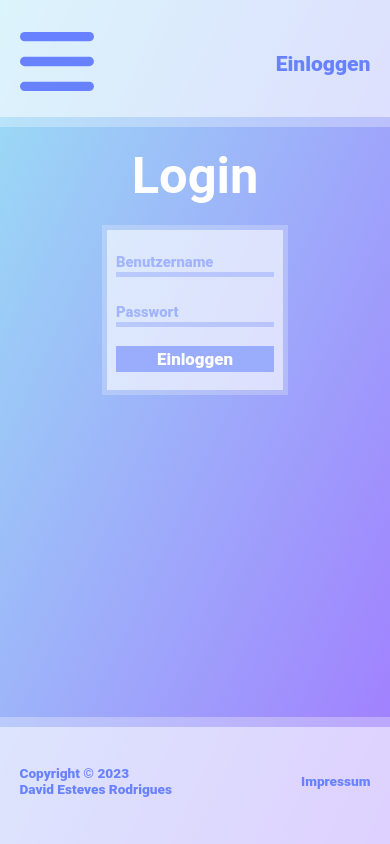
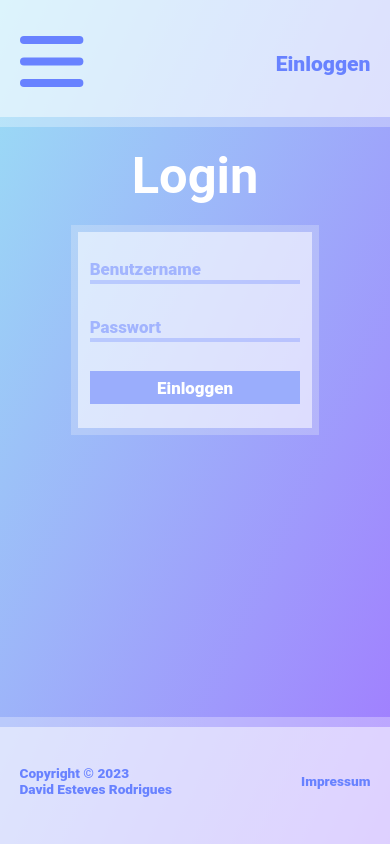
Before and after one commit to daviddresus/portfolio, a React (Create React App) app: page /login in a window 390 px wide. Built offline with nearby package versions, Linux system fonts and the light colour scheme; no server answers.

Commit message:
started reworking the pdfviewer and lebenslauf page (lebenslauf page is using its own object for pdf instead of the component and needs to be fixed ASAP + small UI improvements on all platforms)

```diff
--- a/src/Components/Abstract/Pdfviewer.css
+++ b/src/Components/Abstract/Pdfviewer.css
@@ -3,3 +3,45 @@
     height: 55vw;
     width: 40vw;
 }
+
+.pdf_error_msg
+{
+    display: block;
+    color: white;
+    font-weight: 1000;
+    font-size: 2.5vh;
+    text-align: center;
+    margin-bottom: 10%;
+}
+
+.pdf_download_link
+{
+    display: block;
+    text-align: center;
+    transition-duration: 0.5s;
+}
+
+.pdf_download_link:hover
+{
+    transform: scale(1.1);
+    cursor: pointer;
+    transition-duration: 0.5s;
+}
+
+/*Smartphone*/
+@media screen and (max-width: 875px) and (orientation: portrait)
+{
+    .pdf_error_msg
+    {
+        margin-bottom: 20%;
+    }
+}
+
+/*Tablet*/
+@media screen and (min-width: 875px) and (max-width: 1023px) and (orientation: portrait)
+{
+    .pdf_error_msg
+    {
+        margin-bottom: 30%;
+    }
+}
--- a/src/Components/DropDown/Dropdown.module.css
+++ b/src/Components/DropDown/Dropdown.module.css
@@ -82,11 +82,31 @@
 /*Smartphone*/
 @media screen and (max-width: 875px) and (orientation: portrait)
 {
+    .dropdown
+    {
+        height: 12.5vw;
+    }
 
+    .contentOpen
+    {
+        width: auto;
+        max-height: 95vw;
+        transition: max-height 1s ease-in-out;
+    }
 }
 
 /*Tablet*/
 @media screen and (min-width: 875px) and (max-width: 1023px) and (orientation: portrait)
 {
+    .dropdown
+    {
+        height: 10vw;
+    }
 
+    .contentOpen
+    {
+        width: auto;
+        max-height: 65vw;
+        transition: max-height 1s ease-in-out;
+    }
 }
--- a/src/Components/Navbar/Navbar.css
+++ b/src/Components/Navbar/Navbar.css
@@ -88,7 +88,7 @@ header
 
 img
 {
-  height: 7vh;
+  height: 6vh;
 }
 
 ul
--- a/src/Components/Navbar/Navbar.js
+++ b/src/Components/Navbar/Navbar.js
@@ -61,7 +61,7 @@ function Navbar() {
           <nav>
             <ul style={{ height: isScrolled ? '7.5vh' : '15vh', transitionDuration: '0.5s' }} id='navbar_content_holder'>
               <li id='hamburger' onClick={openSideMenu}>
-                <img src='Images/menu.svg' alt='Hamburger Icon' id='hamburger_icon' style={{ height: isScrolled ? '4vh' : '7vh', transitionDuration: '0.5s' }} />
+                <img src='Images/menu.svg' alt='Hamburger Icon' id='hamburger_icon' style={{ height: isScrolled ? '4vh' : '6vh', transitionDuration: '0.5s' }} />
               </li>
               <li>
                 <a href='/'>
--- a/src/Pages/Itprojekte/Itprojekte.css
+++ b/src/Pages/Itprojekte/Itprojekte.css
@@ -15,6 +15,9 @@
 
 #all_project_boxes
 {
+    display: flex;
+    flex-direction: column;
+    gap: 7.5vw;
     margin-bottom: 5%;
 }
 
@@ -140,6 +143,11 @@
 /*Smartphone*/
 @media screen and (max-width: 875px) and (orientation: portrait)
 {
+    #all_project_boxes
+    {
+        gap: 20vw;
+    }
+
     .vertical_line
     {
         width: 70%;
@@ -216,6 +224,11 @@
 /*Tablet*/
 @media screen and (min-width: 875px) and (max-width: 1023px) and (orientation: portrait)
 {
+    #all_project_boxes
+    {
+        gap: 20vw;
+    }
+
     .vertical_line
     {
         width: 70%;
--- a/src/Pages/Itprojekte/Itprojekte.js
+++ b/src/Pages/Itprojekte/Itprojekte.js
@@ -2,7 +2,7 @@ import './Itprojekte.css';
 import Title from '../../Components/Title/Title.js';
 
 import Dropdown from '../../Components/DropDown/Dropdown.js';
-import Abstract from '../../Components/Abstract/Pdfviewer.js';
+import Pdfviewer from '../../Components/Abstract/Pdfviewer.js';
 
 import React, { useEffect } from 'react';
 
@@ -44,7 +44,7 @@ export default function Itprojekte() {
 
                 <img className='project_image' src={project.img} alt='Bild vom Projekt'></img>
               </div>
-              <Dropdown content={<Abstract data={project.pdf_file} title={project.pdf_title} />} title={'Abstract'} />
+              <Dropdown content={<Pdfviewer data={project.pdf_file} title={project.pdf_title} />} title={'Abstract'} />
             </div>
           </div>
         ))}
--- a/src/Pages/Lebenslauf/Lebenslauf.css
+++ b/src/Pages/Lebenslauf/Lebenslauf.css
@@ -4,30 +4,6 @@
     margin: 0 auto 5% auto;
     width: 40vw;
     height: 55vw;
-}
-
-.pdf_error_msg
-{
-    display: block;
-    color: white;
-    font-weight: 1000;
-    font-size: 2.5vh;
-    text-align: center;
-    margin-bottom: 10%;
-}
-
-.pdf_download_link
-{
-    display: block;
-    text-align: center;
-    transition-duration: 0.5s;
-}
-
-.pdf_download_link:hover
-{
-    transform: scale(1.1);
-    cursor: pointer;
-    transition-duration: 0.5s;
 }
 
 /*Smartphone*/
@@ -38,11 +14,6 @@
         width: 50vw;
         height: auto;
         margin: 20% auto 20% auto;
-    }
-
-    .pdf_error_msg
-    {
-        margin-bottom: 20%;
     }
 }
 
@@ -55,9 +26,4 @@
         height: auto;
         margin: 20% auto 20% auto;
     }
-
-    .pdf_error_msg
-    {
-        margin-bottom: 30%;
-    }
 }
--- a/src/Pages/Lebenslauf/Lebenslauf.js
+++ b/src/Pages/Lebenslauf/Lebenslauf.js
@@ -1,5 +1,7 @@
 import './Lebenslauf.css';
 import Title from '../../Components/Title/Title.js';
+
+import Pdfviewer from '../../Components/Abstract/Pdfviewer.js';
 
 import React, { useEffect } from 'react';
 
@@ -21,6 +23,8 @@ export default function Lebenslauf() {
           <a href="Files/Lebenslauf.pdf" download="Lebenslauf">Clicken Sie Hier um Ihren download zu starten</a>
         </div>
       </object>
+
+      <Pdfviewer data='Files/Lebenslauf' title='Lebensauf' id='lebenslauf_viewer'/>
     </div>
   )
 }
--- a/src/Pages/Login/Login.css
+++ b/src/Pages/Login/Login.css
@@ -1,21 +1,21 @@
 ::placeholder
 {
     color: rgba(104, 130, 255, 0.5);
-    font-size: 1.75vh;
+    font-size: 2vh;
     opacity: 1; /* Firefox */
 }
 
 :-ms-input-placeholder
 {
     /* Internet Explorer 10-11 */
-    font-size: 1.75vh;
+    font-size: 2vh;
     color: rgba(104, 130, 255, 0.5);
 }
 
 ::-ms-input-placeholder
 {
     /* Microsoft Edge */
-    font-size: 1.75vh;
+    font-size: 2vh;
     color: rgba(104, 130, 255, 0.5);
 }
 
@@ -31,7 +31,7 @@ form
 {
     display: flex;
     flex-direction: column;
-    gap: 2vw;
+    gap: 2.5vw;
     margin: 10% 5% 10% 5%;
 }
 
@@ -41,7 +41,7 @@ form
     margin-left: auto;
     margin-right: auto;
     margin-bottom: 5%;
-    width: 15vw;
+    width: 20vw;
     height: auto;
     background-color: rgba(255, 255, 255, 0.65);
     /*makes it so that the border isn't on top of the div*/
@@ -51,25 +51,25 @@ form
 
 input
 {
-    font-size: 1.75vh;
+    font-size: 2vh;
     font-weight: 1000;
     color: rgba(104, 130, 255, 1);
     background-color: transparent;
     border: none;
-    border-bottom: 0.25vw solid rgba(104, 130, 255, 0.3);
+    border-bottom: 0.35vw solid rgba(104, 130, 255, 0.3);
     transition-duration: 0.5s;
 }
 
 input:hover
 {
-    border-bottom: 0.25vw solid rgba(104, 130, 255, 0.6);
+    border-bottom: 0.35vw solid rgba(104, 130, 255, 0.6);
     outline: none;
     transition-duration: 0.5s;
 }
 
 input:focus
 {
-    border-bottom: 0.25vw solid rgba(104, 130, 255, 1);
+    border-bottom: 0.35vw solid rgba(104, 130, 255, 1);
     outline: none;
     transition-duration: 0.5s;
 }
@@ -79,9 +79,9 @@ input:focus
     background-color: #9AADFC;
     color: white;
     font-weight: 1000;
-    font-size: 1.5vh;
+    font-size: 2vh;
     border: none;
-    padding: 1%;
+    padding: 2%;
     transition-duration: 0.5s;
 }
 
@@ -97,54 +97,15 @@ input:focus
 {
     form
     {
-        gap: 5vw;
+        gap: 7.5vw;
         margin: 10% 5% 10% 5%;
     }
 
     #login_form
     {
-        width: 45vw;
+        width: 60vw;
         height: auto;
-        border: 1.5vw solid rgba(231, 238, 248, 0.3);
-    }
-
-    input
-    {
-        font-size: 2.5vh;
-        border-bottom: 1.5vw solid rgba(104, 130, 255, 0.3);
-    }
-
-    input:hover
-    {
-        border-bottom: 1.5vw solid rgba(104, 130, 255, 0.6);
-    }
-
-    input:focus
-    {
-        border-bottom: 1.5vw solid rgba(104, 130, 255, 1);
-    }
-
-    #login_button
-    {
-        font-size: 2vh;
-        padding: 2%;
-    }
-}
-
-/*Tablet*/
-@media screen and (min-width: 875px) and (max-width: 1023px) and (orientation: portrait)
-{
-    form
-    {
-        gap: 5vw;
-        margin: 10% 5% 10% 5%;
-    }
-
-    #login_form
-    {
-        width: 45vw;
-        height: auto;
-        border: 1.5vw solid rgba(231, 238, 248, 0.3);
+        border: 2vw solid rgba(231, 238, 248, 0.3);
     }
 
     input
@@ -166,6 +127,60 @@ input:focus
     #login_button
     {
         font-size: 2vh;
-        padding: 2%;
+        padding: 3%;
     }
 }
+
+/*Tablet*/
+@media screen and (min-width: 875px) and (max-width: 1023px) and (orientation: portrait)
+{
+    ::placeholder
+    {
+        font-size: 2.25vh;
+    }
+
+    :-ms-input-placeholder
+    {
+        font-size: 2.25vh;
+    }
+
+    ::-ms-input-placeholder
+    {
+        font-size: 2.25vh;
+    }
+
+    form
+    {
+        gap: 7.5vw;
+        margin: 10% 5% 10% 5%;
+    }
+
+    #login_form
+    {
+        width: 50vw;
+        height: auto;
+        border: 2vw solid rgba(231, 238, 248, 0.3);
+    }
+
+    input
+    {
+        font-size: 2.5vh;
+        border-bottom: 1.25vw solid rgba(104, 130, 255, 0.3);
+    }
+
+    input:hover
+    {
+        border-bottom: 1.25vw solid rgba(104, 130, 255, 0.6);
+    }
+
+    input:focus
+    {
+        border-bottom: 1.25vw solid rgba(104, 130, 255, 1);
+    }
+
+    #login_button
+    {
+        font-size: 2vh;
+        padding: 3%;
+    }
+}
```
